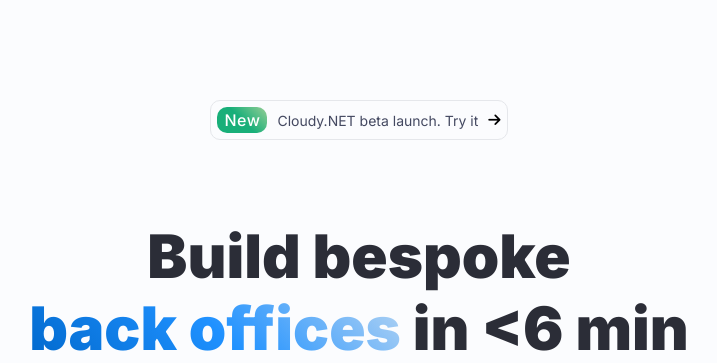
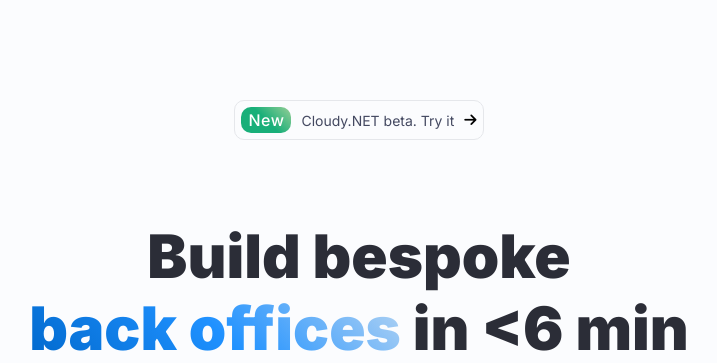
Before and after one commit to cloudy-net/cloudy-website, an ASP.NET Core app: template cloudy-website/Views/Home/Index.cshtml in a window 1280 px wide. Shown: the part 60-423 px from the top of the page, without its empty margins (281-998 px from the left). Run offline with ASP.NET Core 8, Linux system fonts and the light colour scheme; the template is opened without the code that fills it, so the values that code supplies are empty; some libraries are stand-ins or nearby versions.

Commit message:
txt update

```diff
--- a/cloudy-website/Views/Home/Index.cshtml
+++ b/cloudy-website/Views/Home/Index.cshtml
@@ -6,7 +6,7 @@
     <div class="spacerDivBig"></div>
     <div class="heroCTA" onclick="location.href = '/product/pricing';">
         <div class="heroCTATitle">New</div>
-        <p>Cloudy.NET beta launch. Try it</p>
+        <p>Cloudy.NET beta. Try it</p>
         <i class="fa-solid fa-arrow-right"></i>
     </div>
     <div class="spacerDivSmall"></div>
```
